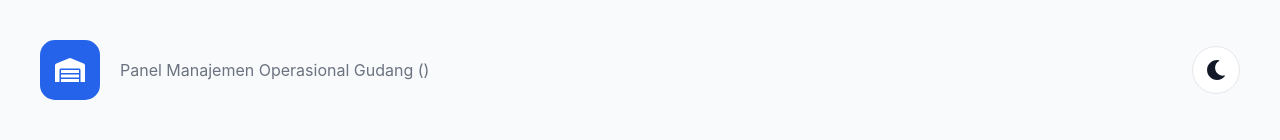
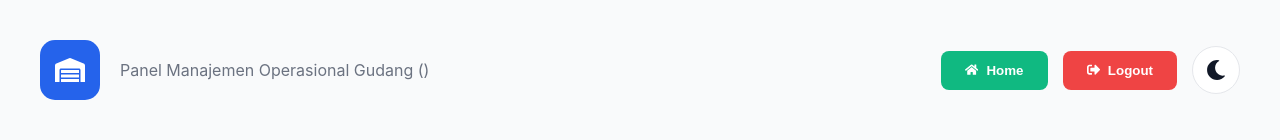
Before and after one commit to rekis-0103/E-commerce-web, a React (Vite) app in the folder ecommerce-frontend/: page /warehouse-management in a window 1280 px wide. Shown: the top 140 px of the page. Built offline with nearby package versions, Linux system fonts and the light colour scheme; no server answers.

Commit message:
tambahan tombol logout pada warehouse staff

```diff
--- a/ecommerce-frontend/src/pages/seller/WarehouseManagement.jsx
+++ b/ecommerce-frontend/src/pages/seller/WarehouseManagement.jsx
@@ -1,11 +1,13 @@
 import { useState, useEffect } from 'react';
+import { useNavigate } from 'react-router-dom';
 import axios from 'axios';
 import { useTheme, DarkModeToggle } from '../../context/ThemeContext';
 import { motion, AnimatePresence } from 'framer-motion';
-import { FaWarehouse, FaArrowRight, FaSignInAlt, FaSignOutAlt, FaTruck, FaBox, FaHistory, FaMapMarkerAlt } from 'react-icons/fa';
+import { FaWarehouse, FaArrowRight, FaSignInAlt, FaSignOutAlt, FaTruck, FaBox, FaHistory, FaMapMarkerAlt, FaHome } from 'react-icons/fa';
 
 function WarehouseManagement() {
   const { theme } = useTheme();
+  const navigate = useNavigate();
   const token = localStorage.getItem('token');
   const role = localStorage.getItem('role');
 
@@ -55,6 +57,11 @@ function WarehouseManagement() {
     }
   };
 
+  const handleLogout = () => {
+    localStorage.clear();
+    navigate('/login');
+  };
+
   if (isLoading) return <div style={{ background: theme.bg, minHeight: '100vh', display: 'flex', justifyContent: 'center', alignItems: 'center' }}><h2 style={{ color: theme.textSecondary }}>Memuat Panel Gudang...</h2></div>;
 
   return (
@@ -72,7 +79,48 @@ function WarehouseManagement() {
               <p style={{ margin: 0, color: theme.textSecondary }}>Panel Manajemen Operasional Gudang ({myWarehouse?.warehouse_type?.toUpperCase()})</p>
             </div>
           </div>
-          <DarkModeToggle />
+          <div style={{ display: 'flex', gap: 15, alignItems: 'center' }}>
+            <motion.button
+              whileHover={{ scale: 1.05 }}
+              whileTap={{ scale: 0.95 }}
+              onClick={() => navigate('/home')}
+              style={{
+                padding: '12px 24px',
+                backgroundColor: '#10B981',
+                color: 'white',
+                border: 'none',
+                borderRadius: 8,
+                cursor: 'pointer',
+                fontWeight: 600,
+                display: 'flex',
+                alignItems: 'center',
+                gap: 8
+              }}
+            >
+              <FaHome /> Home
+            </motion.button>
+
+            <motion.button
+              whileHover={{ scale: 1.05 }}
+              whileTap={{ scale: 0.95 }}
+              onClick={handleLogout}
+              style={{
+                padding: '12px 24px',
+                backgroundColor: '#EF4444',
+                color: 'white',
+                border: 'none',
+                borderRadius: 8,
+                cursor: 'pointer',
+                fontWeight: 600,
+                display: 'flex',
+                alignItems: 'center',
+                gap: 8
+              }}
+            >
+              <FaSignOutAlt /> Logout
+            </motion.button>
+            <DarkModeToggle />
+          </div>
         </div>
 
         {/* Tabs */}
```
